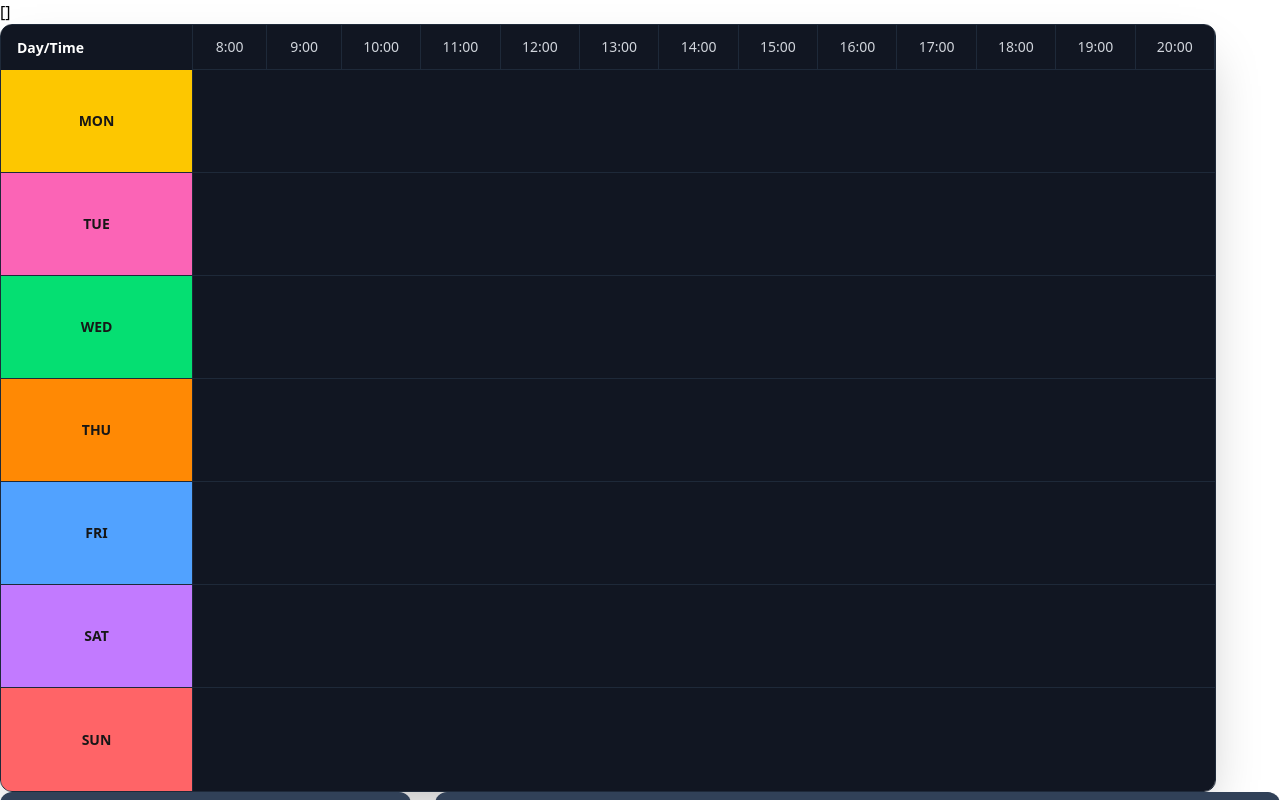
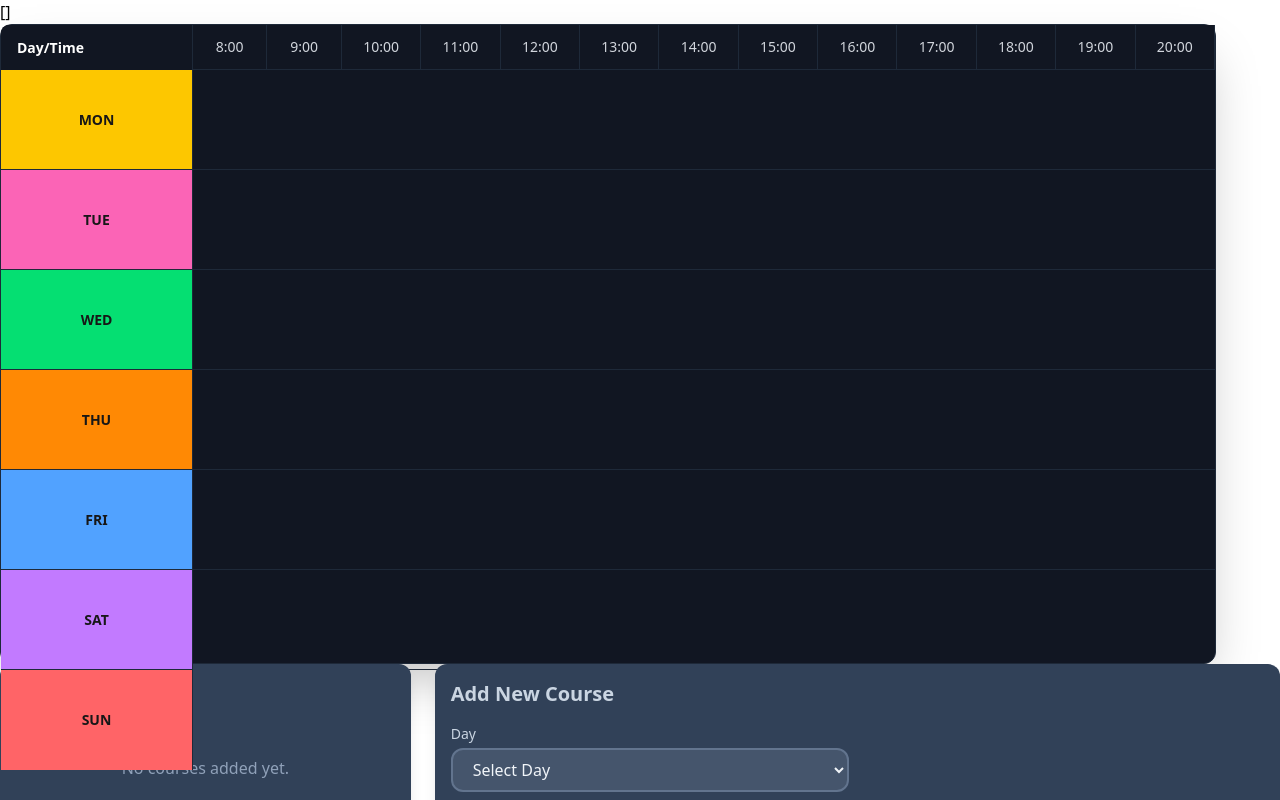
Before and after one commit to Yet-Another-Software-Team/custom-table-but-vue, a Vue app in the folder app/: page / in a window 1280 px wide. Shown: the top 800 px of the page. Built offline with nearby package versions, Linux system fonts and the light colour scheme.

Commit message:
fix weird overflow scroller

```diff
--- a/app/src/components/ScheduleTable.vue
+++ b/app/src/components/ScheduleTable.vue
@@ -1,5 +1,5 @@
 <template>
-  <div class="overflow-x-auto w-[95vw] h-[96vh] rounded-xl shadow-2xl bg-[#111622] border border-gray-800">
+  <div class="w-[95vw] h-[80vh] rounded-xl shadow-2xl bg-[#111622] border border-gray-800">
     <table class="border-separate border-spacing-0 size-full text-sm">
       <thead>
         <tr class="bg-[#111622] sticky top-0 z-20 border-b border-gray-800">
```
